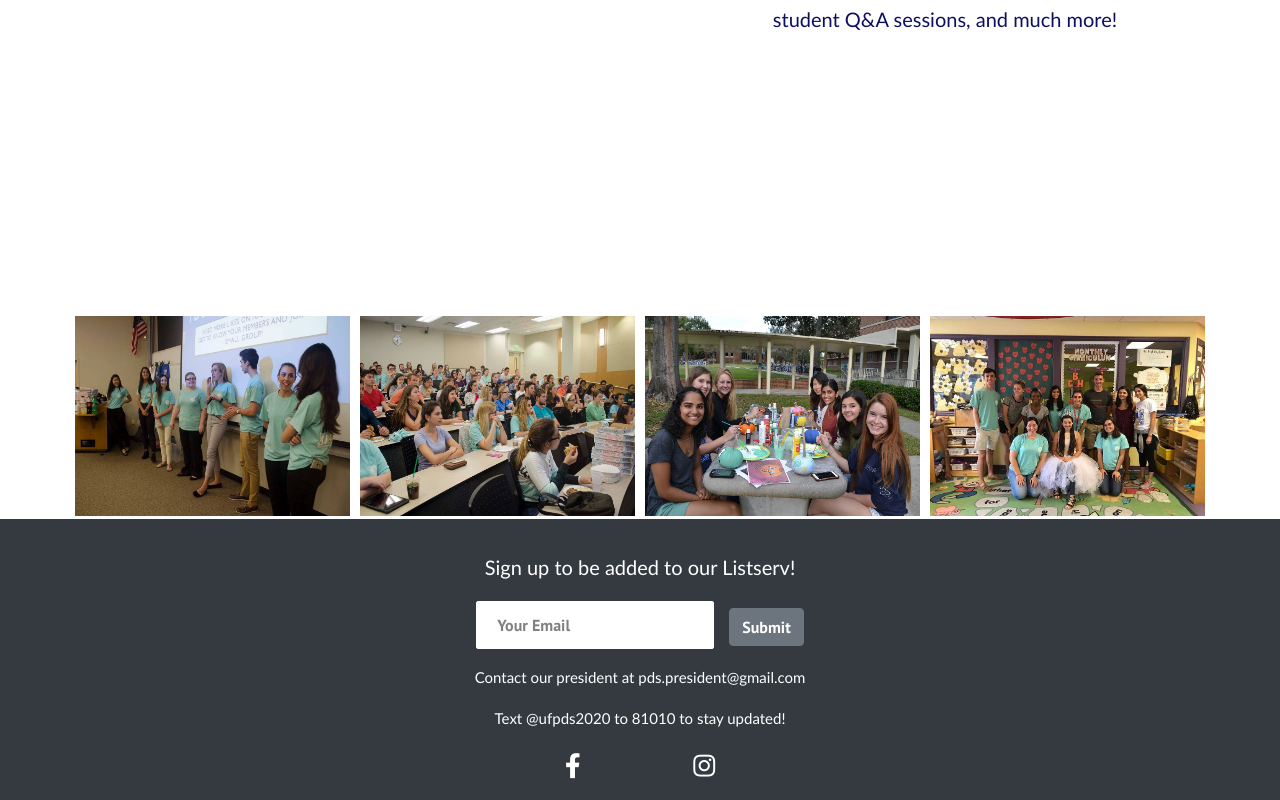
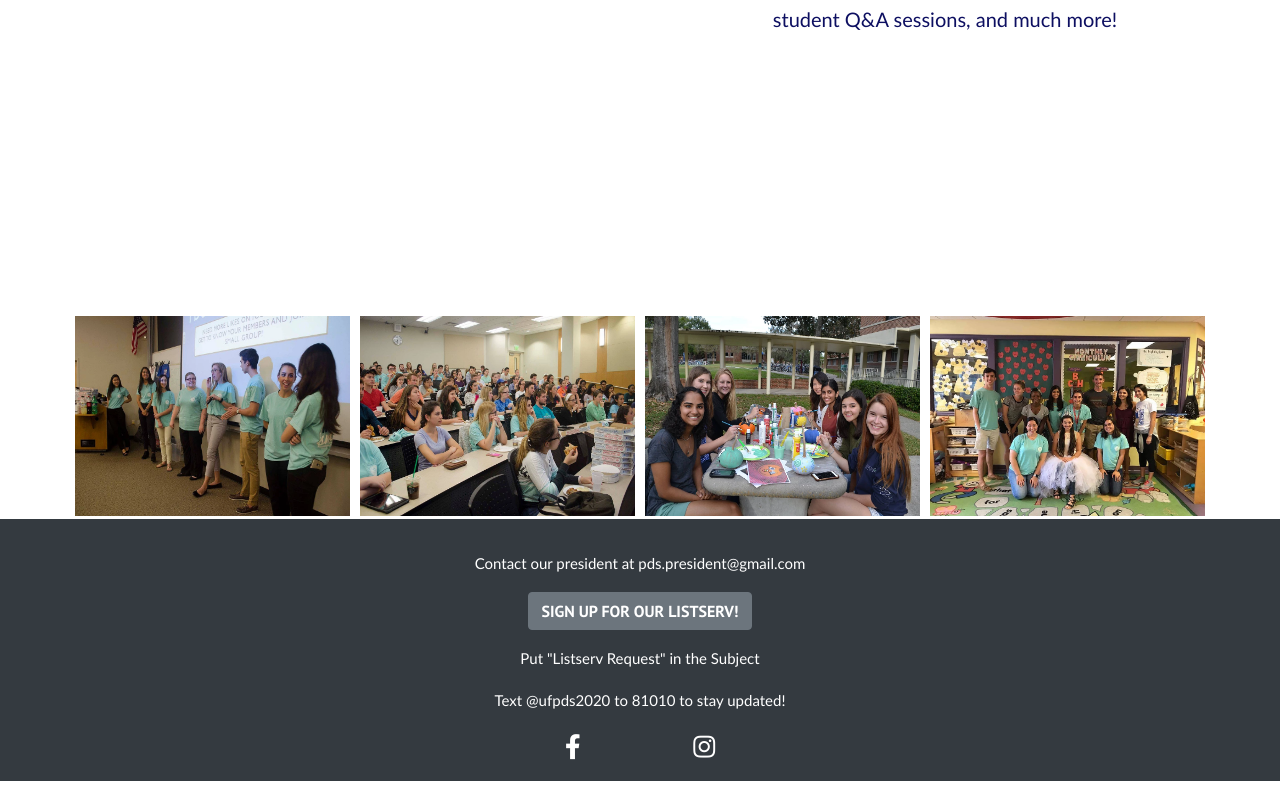
Before and after one commit to chris-brugal/UF-Pre-Dental-Society, a React (Create React App) app in the folder client/: page / in a window 1280 px wide. Shown: the part 1525-2325 px from the top of the page. Built offline with nearby package versions, Linux system fonts and the light colour scheme.

Commit message:
footer formatting updated

```diff
--- a/client/src/components/Footer.css
+++ b/client/src/components/Footer.css
@@ -23,7 +23,7 @@
 
 .footer-subscription-heading {
     color: white;
-    font-size: 20px;
+    font-size: 15px;
     padding-top: 1rem;
     padding-bottom: 1rem;
 }
--- a/client/src/components/Footer.js
+++ b/client/src/components/Footer.js
@@ -7,15 +7,9 @@ function Footer() {
     return (
         <div className='footer-container'>
             <section className="footer-subscription">
-                <p className="footer-subscription-heading">Sign up to be added to our Listserv!</p>
-                <div className="input-areas">
-                    <form>
-                        <input type="email" name="email" placeholder="Your Email"
-                        className="footer-input"/>
-                        <Button class="btn btn-light">Submit</Button>
-                    </form>
-                </div>
-                <p className="footer-subscription-text-1">Contact our president at pds.president@gmail.com</p>
+                <p className="footer-subscription-heading">Contact our president at pds.president@gmail.com</p>
+                <a target="_blank" className="btn btn-secondary" href="mailto:pds.president@gmail.com">SIGN UP FOR OUR LISTSERV!</a>
+                <p className="footer-subscription-text-1">Put "Listserv Request" in the Subject</p>
                 <p className="footer-subscription-text-2">Text @ufpds2020 to 81010 to stay updated!</p>
             </section>
             <section className="social-media">
```
